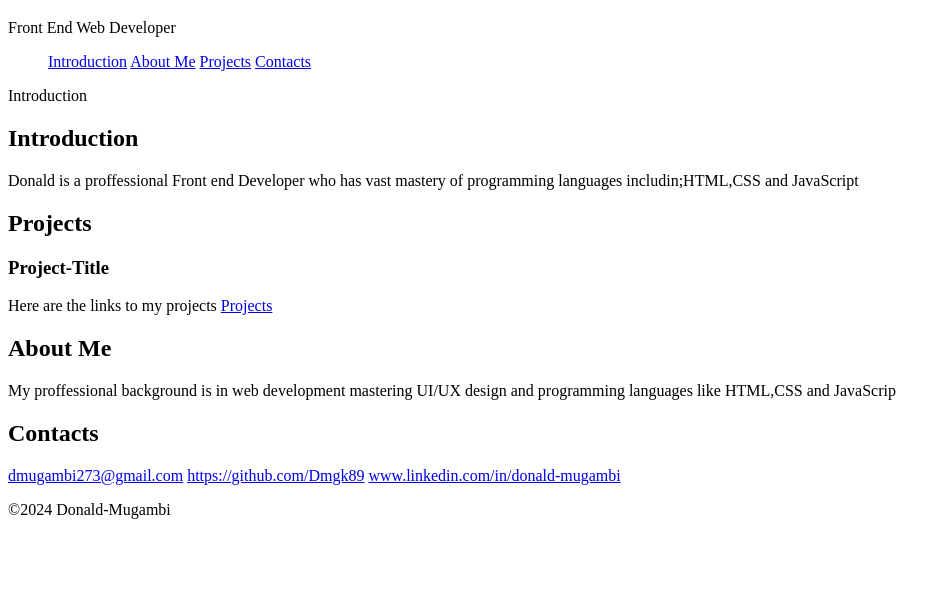
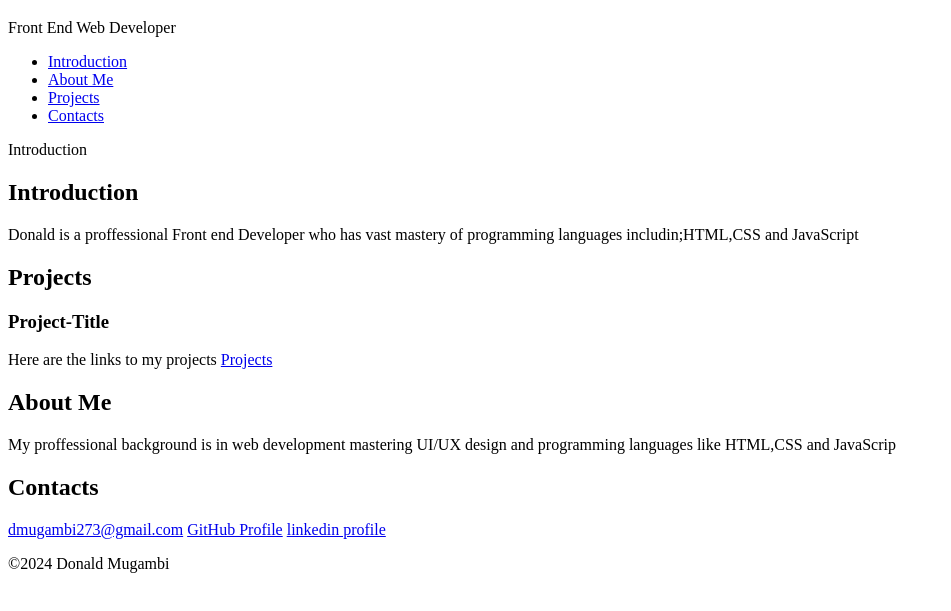
Before and after one commit to Dmgk89/My_First_Portfolio, a plain HTML site: page portfolio/index.html in a window 1280 px wide. Shown: the part 61-672 px from the top of the page, without its empty margins (0-951 px from the left). Drawn offline with Linux system fonts and the light colour scheme.

Commit message:
modified portfolio file

```diff
--- a/portfolio/index.html
+++ b/portfolio/index.html
@@ -9,20 +9,20 @@
     <header>
         <h1>Donald Mugambi</h1>
         <p>Front End Web Developer</p>
+        <nav>
+            <ul>
+            <li><a href="#Introduction" >Introduction</a></li>
+            <li><a href="#About Me">About Me</a></li>
+            <li><a href="#Projects" >Projects</a></li>
+            <li><a href="#Contacts" >Contacts</a></li>
+            </ul>
+        </nav>
     </header>
-    <nav>
-        <ul>
-        <a href="#Introduction" >Introduction</a>
-        <a href="#About Me">About Me</a>
-        <a href="#Projects" >Projects</a>
-        <a href="#Contacts" >Contacts</a>
-        </ul>
-    </nav>
-    <section id="#Introduction">Introduction</section>
+    <section id="Introduction">Introduction</section>
     <h2>Introduction</h2>
     <p>Donald is a proffessional Front end Developer who has vast mastery of programming languages includin;HTML,CSS and JavaScript</p>
 
-    <section id="#Projects">
+    <section id="Projects">
     <h2>Projects</h2>
     <article class="Projects">
         <h3>Project-Title</h3>
@@ -39,12 +39,12 @@
         <h2>Contacts</h2>
         <p>
         <a href="#Email:dmugambi273@gmail.com" target="_blank">dmugambi273@gmail.com</a>
-        <a href="#https://github.com/Dmgk89" target="_blank">https://github.com/Dmgk89</a>
-        <a href="#www.linkedin.com/in/donald-mugambi" target="_blank">www.linkedin.com/in/donald-mugambi</a>
+        <a href="#https://github.com/Dmgk89" target="_blank">GitHub Profile</a>
+        <a href="#www.linkedin.com/in/donald-mugambi" target="_blank">linkedin profile</a>
         </p>
     </section>
 </body>
 <footer>
-    <p> &copy;2024 Donald-Mugambi</p>
+    <p>&copy;2024 Donald Mugambi</p>
 </footer>
 </html>
```
